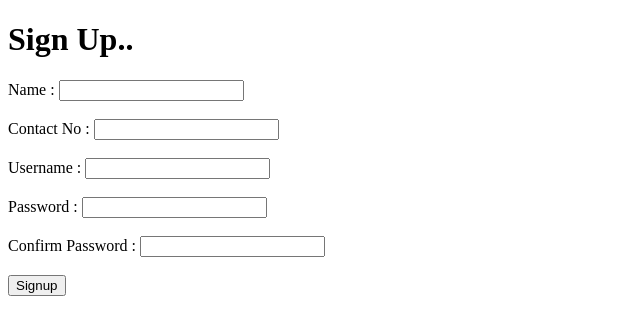
After one commit to BanulaKumarage/ehotelier, a PHP site: template app/views/register/customersignup.php in a window 1280 px wide. The commit adds this page. Shown: the top 335 px of the page, without its empty margins (0-640 px from the left). Run offline with PHP 8.4, Linux system fonts and the light colour scheme; the template is opened without the code that fills it, so the values that code supplies are empty; some libraries are stand-ins or nearby versions.

Commit message:
customer signup added

```diff
--- a/app/views/home/index.php
+++ b/app/views/home/index.php
@@ -7,6 +7,7 @@
     <title>Home</title>
 </head>
 <body>
-    <a href="<?=SROOT?>/CustomerRegister/login">Customer Login</a>
+    <a href="<?=SROOT?>/CustomerRegister/login">Customer Login</a><br>
+    <a href="<?=SROOT?>/CustomerRegister/signup">Join now</a>
 </body>
 </html>
--- /dev/null
+++ b/app/views/register/customersignup.php
@@ -0,0 +1,31 @@
+<!DOCTYPE html>
+<html lang="en">
+<head>
+    <meta charset="UTF-8">
+    <meta http-equiv="X-UA-Compatible" content="IE=edge">
+    <meta name="viewport" content="width=device-width, initial-scale=1.0">
+    <title>Sign up</title>
+</head>
+<body>
+    <h1>Sign Up..</h1>
+    <div>
+        <form action="<?=SROOT?>CustomerRegister/signup" method="post">
+            <label>Name : </label>
+            <input type="text" name="name" value="<?php echo htmlspecialchars($_POST['name'] ?? '', ENT_QUOTES); ?>" required> <br><br>
+            <label>Contact No : </label>
+            <input type="text" name="contact_no" value="<?php echo htmlspecialchars($_POST['contact_no'] ?? '', ENT_QUOTES); ?>" required> <br><br>
+            <label>Username : </label>
+            <input type="text" name="username" value="<?php echo htmlspecialchars($_POST['username'] ?? '', ENT_QUOTES); ?>" required> <br><br>
+            <label>Password : </label>
+            <input type="password" name="password" value="<?php echo htmlspecialchars($_POST['password'] ?? '', ENT_QUOTES); ?>" required> <br><br>
+            <label>Confirm Password : </label>
+            <input type="password" name="repassword" value="<?php echo htmlspecialchars($_POST['repassword'] ?? '', ENT_QUOTES); ?>" required> <br><br>
+            <input type="submit" value="Signup">
+        </form>
+
+        <span>
+            <?php echo $this->displayErrors ?? ""; ?>
+        </span>
+    </div>
+</body>
+</html>
```
Also changed, not shown: app/controllers/CustomerRegister.php (+39 -0 lines), app/models/Customer.php (+7 -0 lines).
